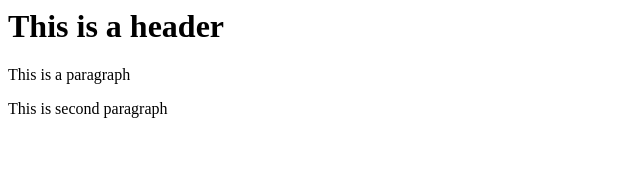
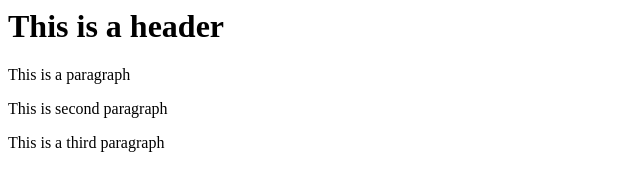
Before and after one commit to ansh-ptel/git-test, a website: page index.html in a window 1280 px wide. Shown: the whole page, without its empty margins (0-640 px from the left). Drawn offline with Linux system fonts and the light colour scheme.

Commit message:
Fourth commit

```diff
--- a/index.html
+++ b/index.html
@@ -5,5 +5,6 @@
         <h1>This is a header</h1>
         <p>This is a paragraph</p>
         <p>This is second paragraph</p>
+        <p>This is a third paragraph</p>
     </body>
 </html>
```
Also changed, not shown: package.json (added, +24 -0 lines), 1 other file.
